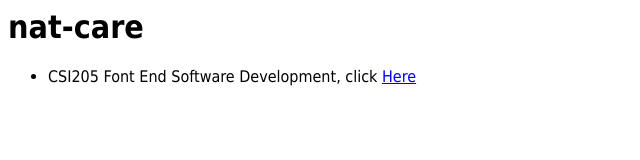
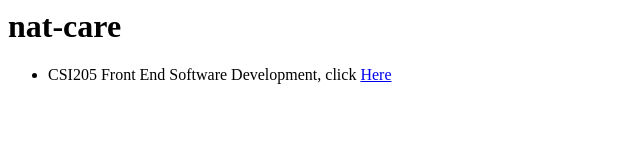
Before and after one commit to nat-care/nat-care.github.io, a plain HTML site: page index.html in a window 1280 px wide. Shown: the whole page, without its empty margins (0-640 px from the left). Drawn offline with Linux system fonts and the light colour scheme.

Commit message:
Update index.html

```diff
--- a/index.html
+++ b/index.html
@@ -2,13 +2,13 @@
   <head>
     <title>nat-care</title>
     <style>
-      body {font-family:Tahoma, verdana, Segoe, sans-serif;}
+      body {front-family:Tahoma, verdana, Segoe, sans-serif;}
     </style>
   </head>
   <body>
     <h1>nat-care</h1>
     <ul>
-      <li>CSI205 Font End Software Development, click <a href='https://nat-care.github.io/_multipages'>Here</a></li>
+      <li>CSI205 Front End Software Development, click <a href='https://nat-care.github.io/_multipages'>Here</a></li>
     </ul>
   </body>
 </html>
```
